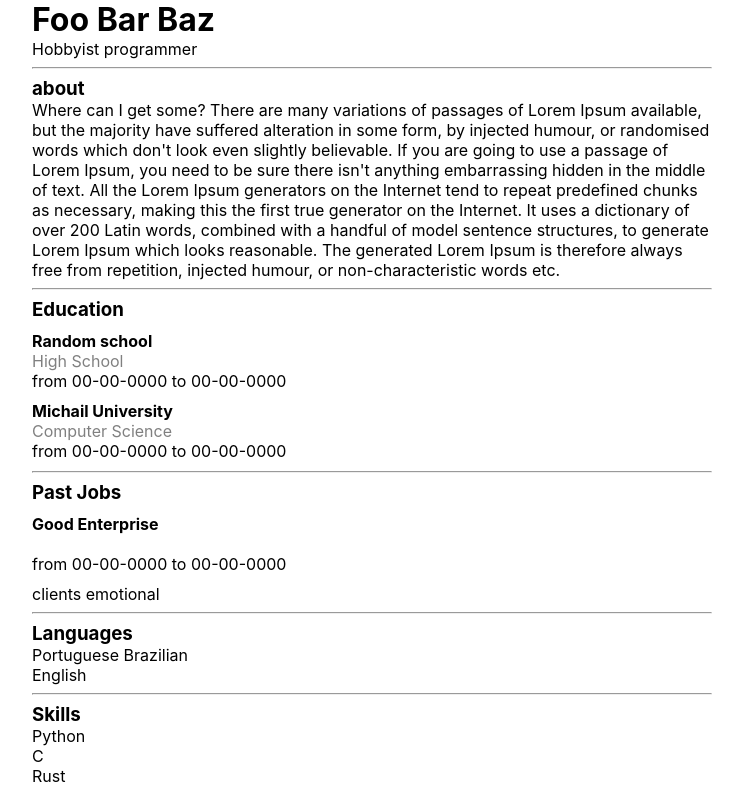
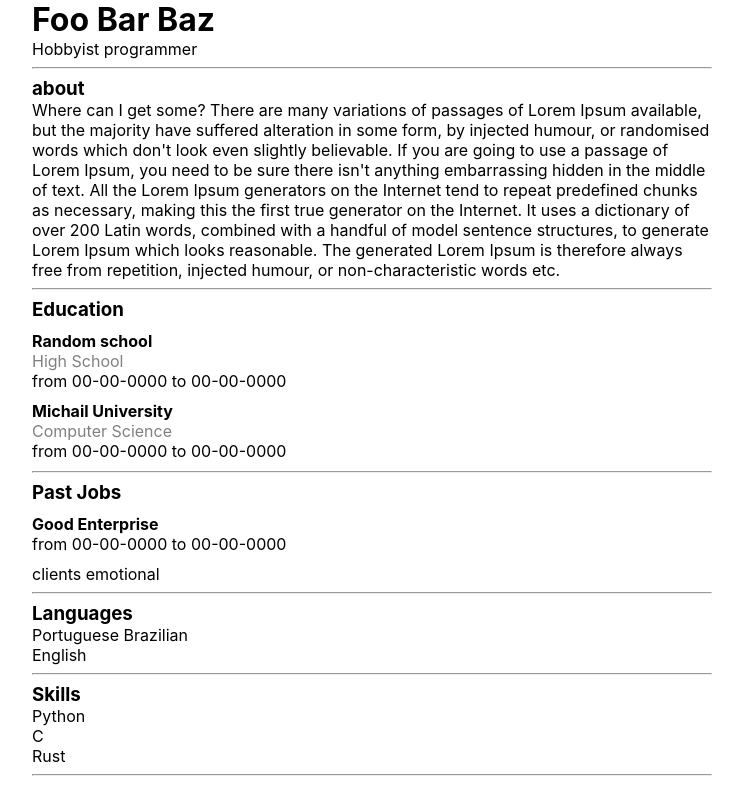
Before and after one commit to Johnnathan28/my-page, a JavaScript app: page / in a window 1280 px wide. Shown: the top 785 px of the page, without its empty margins (268-1011 px from the left). Built offline with nearby package versions, Linux system fonts and the light colour scheme; the HTML template or start-up script is replaced by a standard one.

Commit message:
Hidden description element if empty

```diff
--- a/src/pages/curriculum-vitae/index.js
+++ b/src/pages/curriculum-vitae/index.js
@@ -28,8 +28,10 @@ class Experience {
   intoJSX() {
     return (
       <div className="Experience">
-	<span className="bold-text">{this.name}</span><br/>
-	<span className="gray-text">{this.desc}</span><br/>
+	<span className="bold-text">{this.name}<br/></span>
+	{this.desc !== ""
+	  ? <span className="gray-text">{this.desc}<br/></span>
+	  : <></>}
       	<span>from {this.from} to {this.to}</span>
       </div>
     );
```
